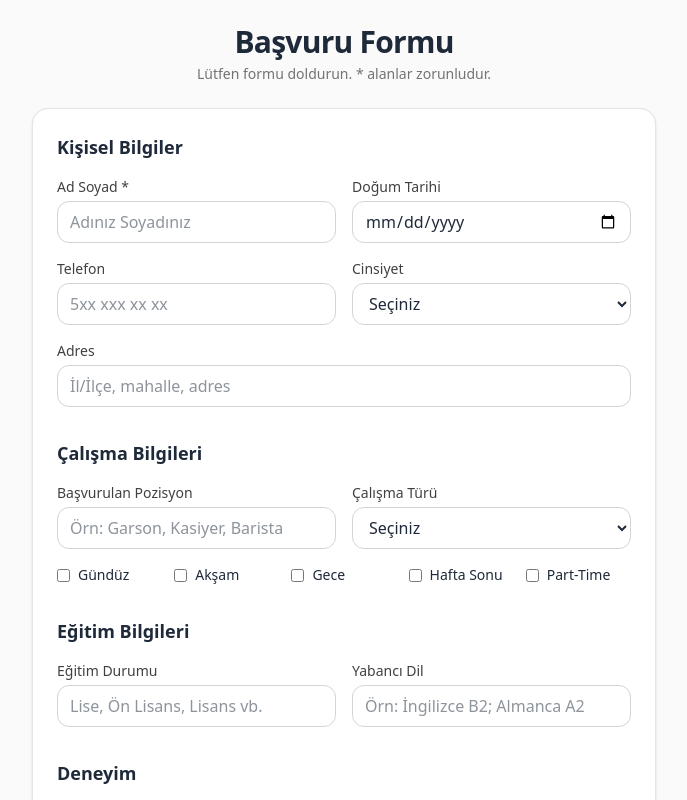
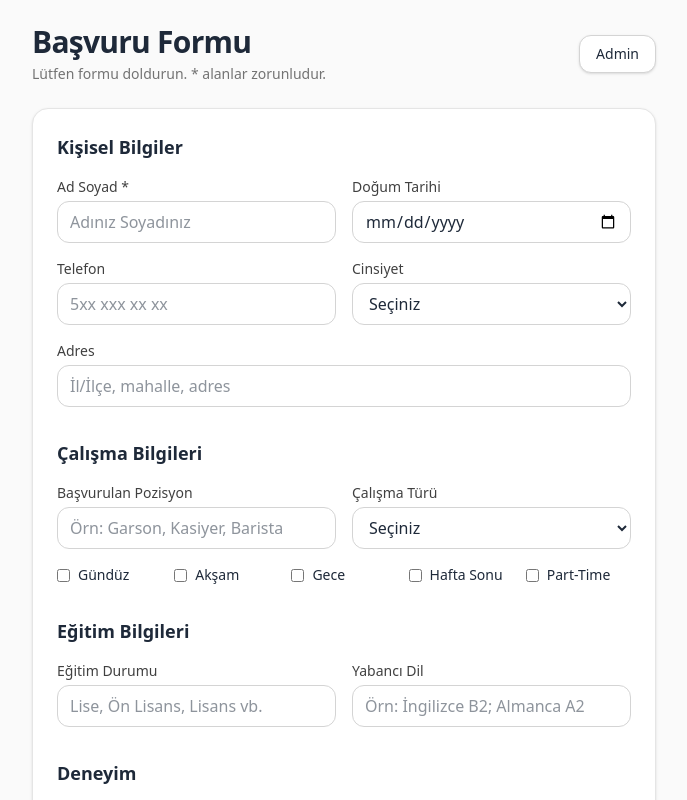
Before and after one commit to eegeren/LocalGroupForm, a Next.js app: page / in a window 1280 px wide. Shown: the top 800 px of the page, without its empty margins (296-983 px from the left). Built offline with nearby package versions, Linux system fonts and the light colour scheme.

Commit message:
update admin

```diff
--- /dev/null
+++ b/app/api/_debug-db/route.ts
@@ -0,0 +1,16 @@
+export const runtime = 'nodejs'
+import { NextResponse } from 'next/server'
+export async function GET() {
+  const url = process.env.DATABASE_URL || ''
+  try {
+    const u = new URL(url)
+    return NextResponse.json({
+      host: u.hostname,
+      port: u.port || '5432',
+      protocol: u.protocol.replace(':',''),
+      provider: 'prisma'
+    })
+  } catch {
+    return NextResponse.json({ host: '(parse-failed)', raw: url ? url.slice(0,20)+'…' : '(empty)' })
+  }
+}
--- a/app/page.tsx
+++ b/app/page.tsx
@@ -16,7 +16,7 @@ export default function Page() {
 
   const wpLinks: Record<string, string> = {
     female: 'https://chat.whatsapp.com/Cvk2uOq86aZKDYuLGhEk2v?mode=ems_copy_t',
-    male: 'https://chat.whatsapp.com/BQLVl1fCfHNHvPZpiCrhWw?mode=ems_copy_t'
+    male:   'https://chat.whatsapp.com/BQLVl1fCfHNHvPZpiCrhWw?mode=ems_copy_t'
   }
 
   const [successData, setSuccessData] = useState<{gender?: string}>({})
@@ -67,16 +67,16 @@ export default function Page() {
               <p className="text-neutral-700">
                 Katılmanız için WhatsApp grubunuzun linki aşağıdadır:
               </p>
-              <a href={link} target="_blank"
-                 className="inline-block bg-green-600 hover:bg-green-700 text-white px-4 py-2 rounded-lg transition">
+              <a href={link} target="_blank" className="inline-block bg-green-600 hover:bg-green-700 text-white px-4 py-2 rounded-lg transition">
                 WhatsApp Grubuna Katıl
               </a>
             </>
           ) : (
             <p className="text-neutral-500">Grup linki tanımlı değil.</p>
           )}
-          <button onClick={()=>location.reload()}
-            className="block mx-auto mt-2 text-sm text-neutral-600 underline">Yeni başvuru yap</button>
+          <button onClick={()=>location.reload()} className="block mx-auto mt-2 text-sm text-neutral-600 underline">
+            Yeni başvuru yap
+          </button>
         </div>
       </main>
     )
@@ -85,15 +85,23 @@ export default function Page() {
   return (
     <main className="min-h-screen bg-neutral-50">
       <div className="max-w-2xl mx-auto p-6">
-        <div className="mb-6 text-center">
-          <h1 className="text-3xl font-bold tracking-tight">Başvuru Formu</h1>
-          <p className="text-sm text-neutral-500 mt-1">
-            Lütfen formu doldurun. <span className="font-medium">*</span> alanlar zorunludur.
-          </p>
+        {/* Üst bar + Admin butonu */}
+        <div className="mb-6 flex items-center justify-between">
+          <div>
+            <h1 className="text-3xl font-bold tracking-tight">Başvuru Formu</h1>
+            <p className="text-sm text-neutral-500 mt-1">
+              Lütfen formu doldurun. <span className="font-medium">*</span> alanlar zorunludur.
+            </p>
+          </div>
+          <Link
+            href="/admin"
+            className="inline-flex items-center rounded-xl border border-neutral-300 bg-white px-4 py-2 text-sm font-medium
+                       shadow-sm hover:bg-neutral-50 focus:outline-none focus:ring-2 focus:ring-black/70 focus:ring-offset-2">
+            Admin
+          </Link>
         </div>
 
         <form onSubmit={onSubmit} className="bg-white rounded-2xl shadow p-6 space-y-8 border border-neutral-200">
-
           {/* Kişisel Bilgiler */}
           <section className="space-y-4">
             <h2 className="text-lg font-semibold">Kişisel Bilgiler</h2>
```
